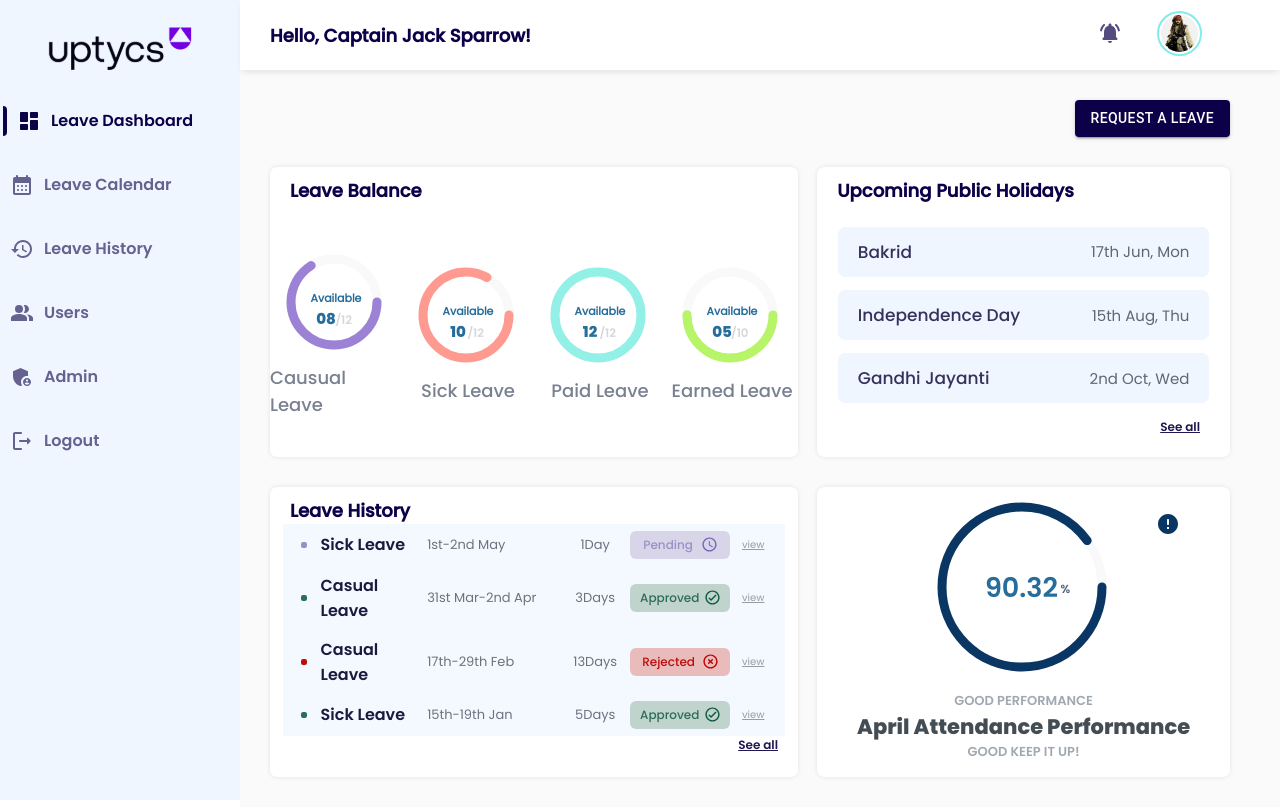
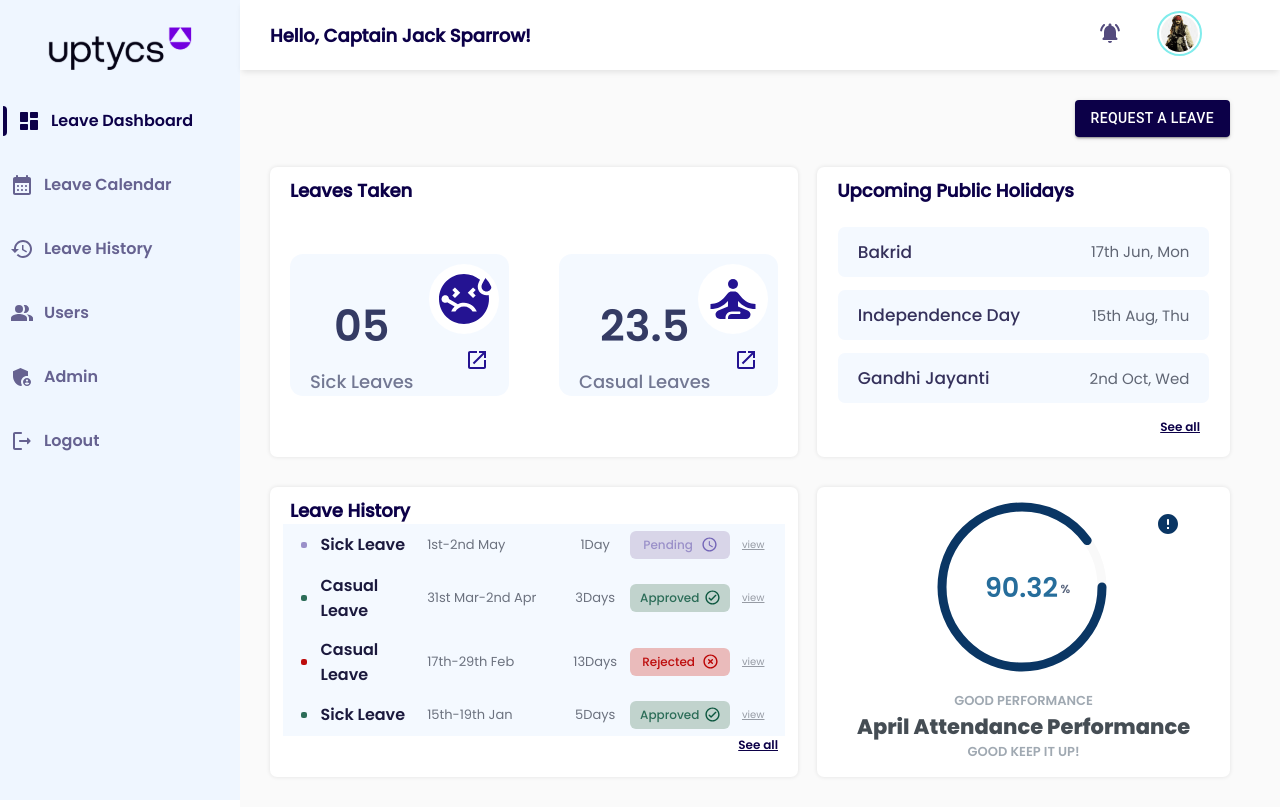
Before and after one commit to kadirikumar-uptycs/Leave-Management-Tool, a React (Create React App) app: page / in a window 1280 px wide. Built offline with nearby package versions, Linux system fonts and the light colour scheme.

Commit message:
Replaced "Leaves Remaining" with "Leaves Taken" Design

```diff
--- a/src/Home/HomePage.css
+++ b/src/Home/HomePage.css
@@ -45,25 +45,64 @@
   user-select: none;
 }
 .stats {
-  display: flex;
-  align-items: center;
-  justify-content: space-evenly;
-  margin-top: 50px;
+  display: grid;
+  grid-template-columns: auto auto;
+  gap: 50px;
+  padding: 50px 20px;
 }
 .stats > .stat {
-  width: 150px;
+  min-width: 40%;
+  aspect-ratio: 2/1.3;
+  position: relative;
+  background-color: #f4f9ff;
+  border-radius: 13px;
+}
+.stats > .stat >.icon{
+  position: absolute;
+  right: 10px;
+  top: 10px;
+  width: 70px;
   aspect-ratio: 1/1;
+  color: #241392;
+}
+.stats > .stat > .icon > .mui-icon{
+  background-color: #ffffff;
+  padding: 5px;
+  font-size: 70px !important;
+  width: 100%;
+  border-radius: 50%;
+}
+.stats > .stat > .icon:nth-child(2) > .mui-icon{
+  font-size: 75px;
+}
+.stats > .stat > .info {
+  position: absolute;
+  top: 40px;
+  left: 20px;
   display: flex;
   flex-direction: column;
   align-items: center;
-  justify-content: space-between;
+  justify-content: space-around;
 }
-.stats > .stat > .title {
+.stats > .stat > .info > .title {
   margin-top: 10px;
-  font-family: "Poppins-Medium";
+  font-family: 'Poppins-Medium';
   font-size: 18px;
-  font-weight: 100;
-  color: #798090;
+  font-weight: 500;
+  color: #737893;
+}
+.stats > .stat > .info > .count{
+  font-family: 'Poppins-SemiBold';
+  font-size: 43px;
+  font-weight: 300;
+  color: #343b64;
+  user-select: none;
+}
+.stats > .stat > .link{
+  position: absolute;
+  bottom: 20px;
+  right: 20px;
+  color: #241392;
 }
 
 .holidays {
@@ -80,7 +119,7 @@
   display: flex;
   justify-content: space-between;
   align-items: center;
-  background-color: #eff6ff;
+  background-color: #f4f9ff;
   border-radius: 7px;
   user-select: none;
 }
@@ -162,3 +201,9 @@
   font-weight: 500;
   color: #454d54;
 }
+
+/* Help Icon */
+.help:hover .icon {
+  color: #e02966;
+  transition: 0.4s all;
+}
--- a/src/Home/HomePage.jsx
+++ b/src/Home/HomePage.jsx
@@ -1,9 +1,13 @@
 import React, { useEffect, useState } from 'react';
+import { Link } from 'react-router-dom';
 import Button from '@mui/material/Button';
 import ProgressRing from './ProgressRing';
 import LeaveHistory from './LeaveHistory';
 import PerformanceHelpIcon from './PerformanceHelpIcon';
 import LeaveRequestModal from './LeaveRequestModal';
+import SelfImprovementIcon from '@mui/icons-material/SelfImprovement';
+import SickIcon from '@mui/icons-material/Sick';
+import OpenInNewIcon from '@mui/icons-material/OpenInNew';
 import './HomePage.css';
 
 const HomePage = () => {
@@ -28,29 +32,41 @@ const HomePage = () => {
                 >
                     Request a Leave
                 </Button>
-                <LeaveRequestModal open={showModal} onClose={handleClose}/>
+                <LeaveRequestModal open={showModal} onClose={handleClose} />
             </div>
             <div className='row'>
                 <div className="leave-balances col col-1">
                     <div className="heading">
-                        <span>Leave Balance</span>
+                        <span>Leaves Taken</span>
                     </div>
                     <div className="stats">
-                        <div className="stat stat-1">
-                            <ProgressRing available={8} total={12} color="#9c82d4" showLabel={true} />
-                            <span className='title'>Causual Leave</span>
+                        <div className="stat">
+                            <div className="icon">
+                                <SickIcon className='mui-icon' />
+                            </div>
+                            <div className='info'>
+                                <span className="count">05</span>
+                                <span className="title">Sick Leaves</span>
+                            </div>
+                            <div className="link">
+                                <Link to="/leaveHistory?type=sick&status=approved" style={{ color: 'inherit' }}>
+                                    <OpenInNewIcon />
+                                </Link>
+                            </div>
                         </div>
-                        <div className="stat stat-2">
-                            <ProgressRing available={10} total={12} color="#ff9a91" showLabel={true} />
-                            <span className='title'>Sick Leave</span>
-                        </div>
-                        <div className="stat stat-3">
-                            <ProgressRing available={12} total={12} color="#93f0e6" showLabel={true} />
-                            <span className='title'>Paid Leave</span>
-                        </div>
-                        <div className="stat stat-4">
-                            <ProgressRing available={5} total={10} color="#b7f467" showLabel={true} />
-                            <span className='title'>Earned Leave</span>
+                        <div className="stat">
+                            <div className="icon">
+                                <SelfImprovementIcon className='mui-icon' />
+                            </div>
+                            <div className='info'>
+                                <span className="count">23.5</span>
+                                <span className="title">Casual Leaves</span>
+                            </div>
+                            <div className="link">
+                                <Link to="/leaveHistory?type=casual&status=approved" style={{ color: 'inherit' }}>
+                                    <OpenInNewIcon />
+                                </Link>
+                            </div>
                         </div>
                     </div>
                 </div>
@@ -73,7 +89,7 @@ const HomePage = () => {
                         </div>
                     </div>
                     <div className='holidays-link'>
-                        <a href="/calendar">See all</a>
+                        <Link to="/calendar" style={{ color: 'inherit' }}>See all</Link>
                     </div>
                 </div>
             </div>
@@ -86,7 +102,7 @@ const HomePage = () => {
                         <LeaveHistory />
                     </div>
                     <div className="applications-link">
-                        <a href="/leaveHistory">See all</a>
+                        <Link to="/leaveHistory" style={{ color: 'inherit' }}>See all</Link>
                     </div>
                 </div>
                 <div className="Attendance-performance col col-2">
```
